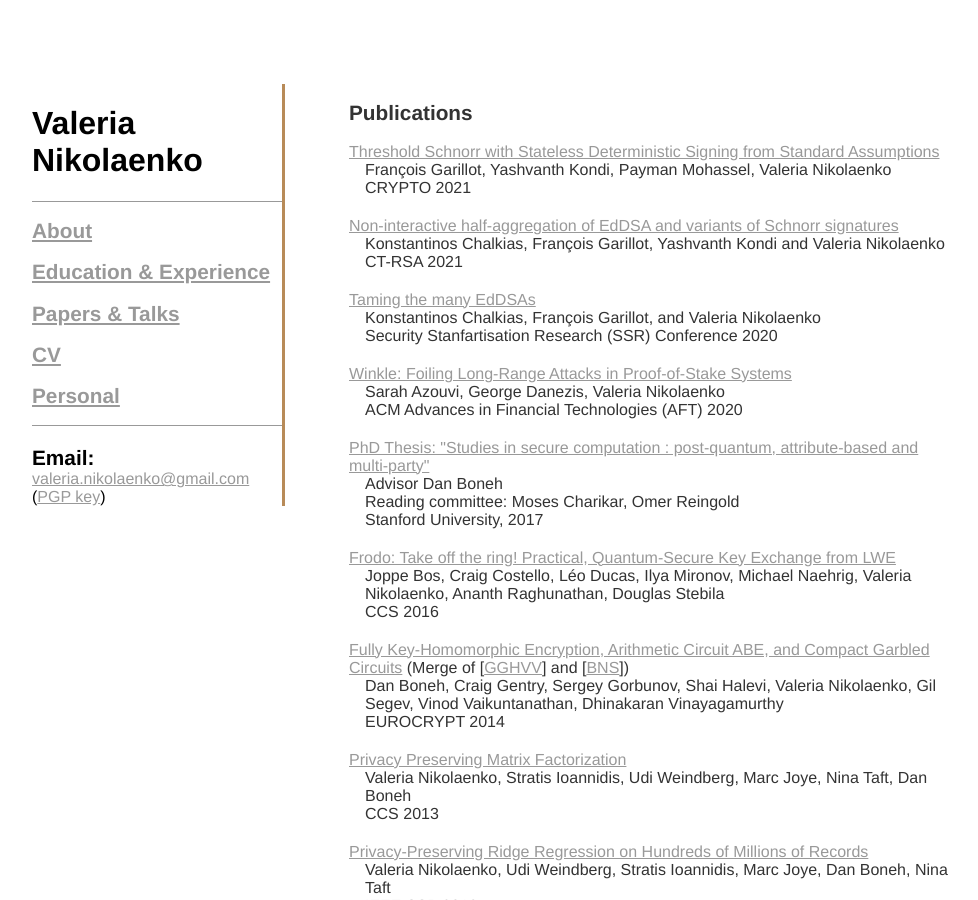
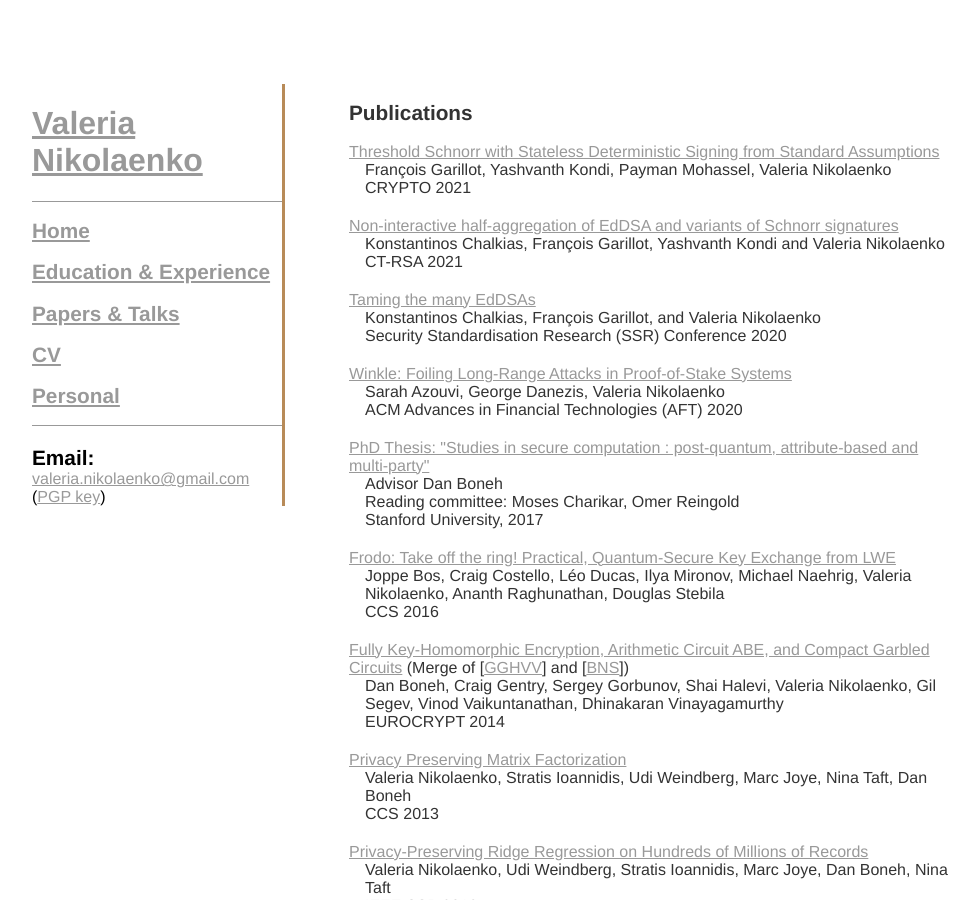
Before and after one commit to valerini/valerini.github.io, a Jekyll site: the page built from publications.html, in a window 1280 px wide and 900 px high. Shown: the whole window, without its empty margins (57-1035 px from the left). Built offline with Jekyll 4.4.1, drawn with Linux system fonts in a browser that asks for light colours.

```diff
--- a/_layouts/default.html
+++ b/_layouts/default.html
@@ -21,13 +21,13 @@
       <div class="nav-panel">
 	<div class="name">
 	  <h1>
-	    Valeria
+	    <a href="index.html">Valeria
 	    <br/>
-	    Nikolaenko
+	    Nikolaenko</a>
 	  </h1>
 	</div>
 	<div class="navigation">
-	  <h2><a href="index.html">About</a></h2>
+	  <h2><a href="index.html">Home</a></h2>
 	  <h2><a href="education.html">Education &#38; Experience</a></h2>
 	  <h2><a href="publications.html">Papers &#38; Talks</a></h2>
 	  <h2><a href="docs/cv.pdf">CV</a></h2>
--- a/publications.html
+++ b/publications.html
@@ -36,7 +36,7 @@
       Konstantinos Chalkias, François Garillot, and Valeria Nikolaenko
     </div>
     <div class="venue">
-      Security Stanfartisation Research (SSR) Conference 2020
+      Security Standardisation Research (SSR) Conference 2020
     </div>
   </div>
 
```
Also changed, not shown: 1 other file.
